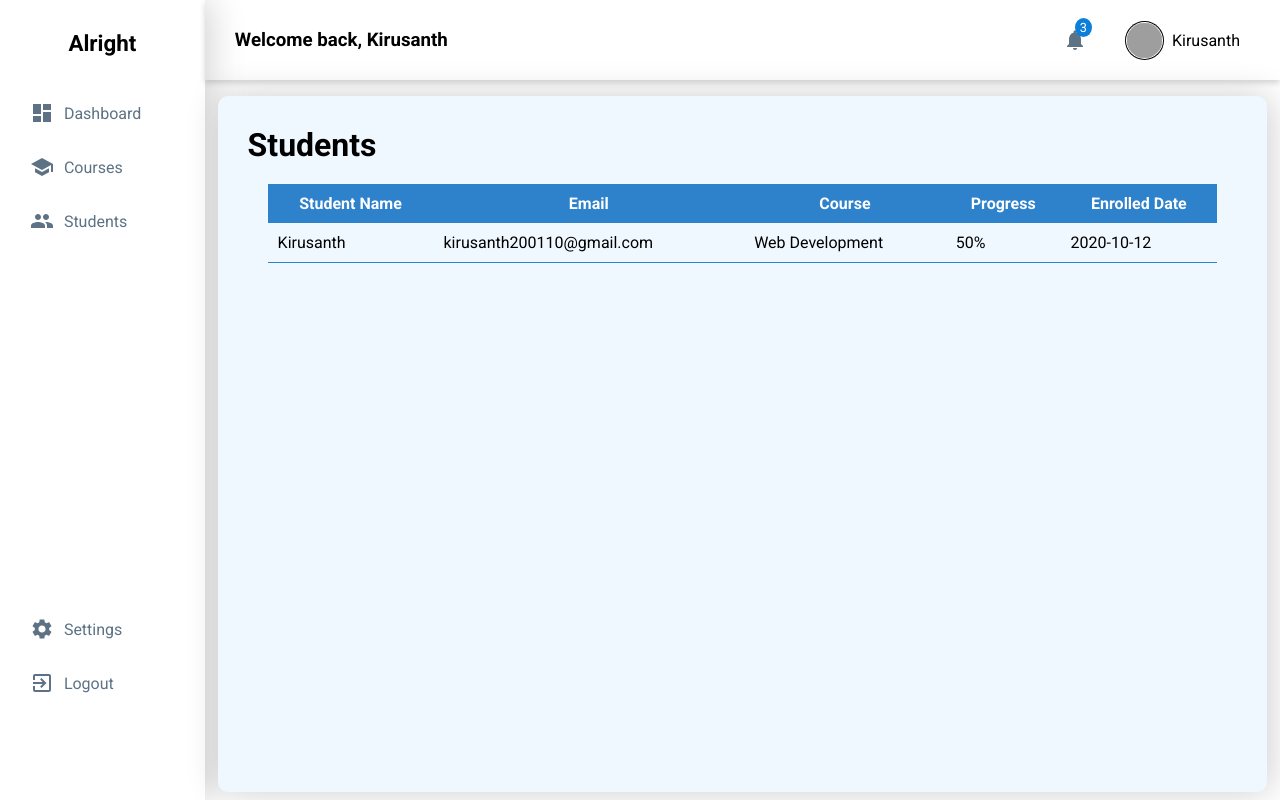
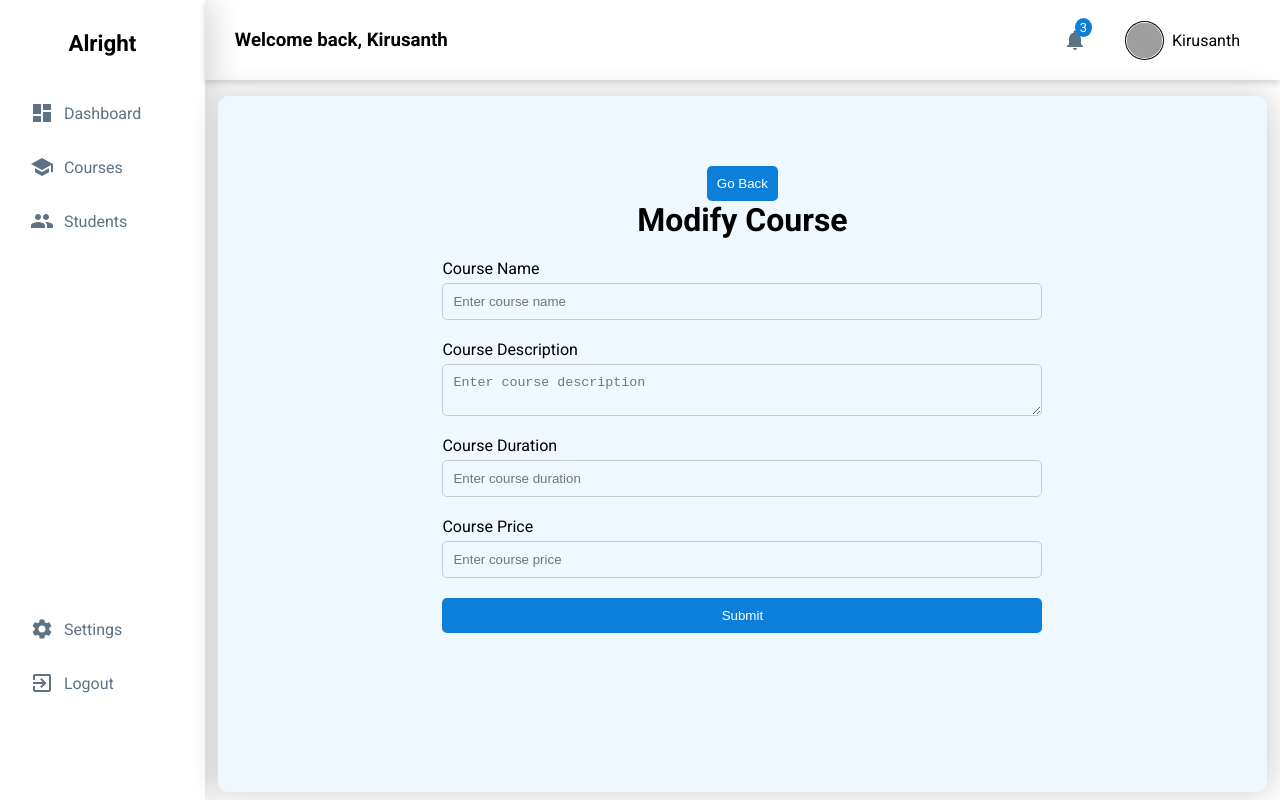
Before and after one commit to kirusanth-08/OnlineLearningPlatform-DS, a React (Create React App) app in the folder frontend/: page /courses/modify in a window 1280 px wide. Built offline with nearby package versions, Linux system fonts and the light colour scheme; grey boxes are pictures that could not be loaded; a web font is replaced by a local one.

Commit message:
Refactor CSS styles, add new components, and update notifications in the instructor header. Update sidebar logo margin. Adjust grid gap in the instructor dashboard. Update icons and add statistics in the dashboard. Remove unnecessary CSS transition in index.css.

```diff
--- a/frontend/package.json
+++ b/frontend/package.json
@@ -14,6 +14,7 @@
     "react-icons": "^5.1.0",
     "react-router-dom": "^6.23.0",
     "react-scripts": "5.0.1",
+    "sweetalert2": "^11.10.8",
     "web-vitals": "^2.1.4"
   },
   "scripts": {
--- a/frontend/src/App.css
+++ b/frontend/src/App.css
@@ -13,4 +13,5 @@
   left: 17%;
   box-shadow: 3px 0 35.16px rgba(0, 0, 0, 0.2);
   padding: 30px;
+  overflow-y: scroll;
 }
--- a/frontend/src/App.js
+++ b/frontend/src/App.js
@@ -6,6 +6,7 @@ import Sidebar from './Instructor/components/Sidebar/Sidebar';
 import Header from './Instructor/components/Header/Header';
 import Courses from './Instructor/pages/Course/Courses';
 import Student from './Instructor/pages/Students/Student';
+import ModifyCourse from './Instructor/pages/Course/ModifyCourse';
 
 function App() {
   return (
@@ -14,9 +15,12 @@ function App() {
         <Sidebar />
         <Header />
         <div className='content-container'>
-          {/* <Dashboard /> */}
-          {/* <Courses /> */}
-          <Student />
+          <Routes>
+            <Route path="/dashboard" element={<Dashboard />} />
+            <Route path="/courses" element={<Courses />} />
+            <Route path="/courses/modify" element={<ModifyCourse />} />
+            <Route path="/students" element={<Student />} />
+          </Routes>
         </div>
       </div>
     </Router>
--- a/frontend/src/Instructor/components/Header/Header.css
+++ b/frontend/src/Instructor/components/Header/Header.css
@@ -14,14 +14,6 @@
     display: flex;
     align-items: center;
 }
-
-/* .header-right .search {
-    display: flex;
-    align-items: center;
-    padding: 5px 10px;
-    border-radius: 10px;
-    margin-right: 10px;
-} */
 
 .header .profile {
     display: flex;
@@ -77,3 +69,51 @@
     margin-right: 15px;
     margin-top: 5px;
 }
+
+
+/*    Notification     */
+.notification-popup {
+    position: absolute;
+    max-width: 250px;
+    height: 300px;
+    background-color: #fff;
+    border: 1px solid #ccc;
+    border-radius: 5px;
+    /* padding: 10px; */
+    box-shadow: 0px 8px 16px 0px rgba(0,0,0,0.2);
+    z-index: 1;
+    right: 100px;
+    top: 60px; /* Adjust based on the height of your header */
+    overflow: auto;
+}
+
+.notification-popup .notification-item {
+    padding: 10px;
+    position: relative;
+    display: flex;
+    flex-direction: column;
+    border-bottom: 1px solid #ccc;
+}
+
+.notification-popup .notification-item .notification-item-title {
+    font-size: 0.9rem;
+    font-weight: 500;
+}
+
+.notification-popup .notification-item .notification-item-message {
+    font-size: 0.8rem;
+    color: #333333a2;
+    text-align: start;
+}
+
+.notification-popup .notification-item .notification-item-time {
+    position: absolute;
+    font-size: 0.7rem;
+    color: #ccc;
+    top: 0;
+    right: 0;
+}
+
+#read {
+    background-color: #f0f0f0;
+}
--- a/frontend/src/Instructor/components/Sidebar/Sidebar.css
+++ b/frontend/src/Instructor/components/Sidebar/Sidebar.css
@@ -27,15 +27,7 @@
     justify-content: space-between;
     height: 80%;
     width: 95%;
-    /* padding: 10px 0; */
 }
-
-/* .nav-links .nav-links__header, .nav-settings .nav-settings__header {
-    font-size: 1.2rem;
-    font-weight: 500;
-    padding: 10px 0;
-    text-align: center;
-} */
 
 .sidebar .nav-links, .sidebar .nav-settings{
     display: flex;
@@ -49,7 +41,7 @@
     margin: 0 10px;
 }
 
-.nav-links a, .nav-settings a {
+.nav-links .side_btn, .nav-settings .side_btn {
     display: flex;
     align-items: center;
     padding: 10px 10px;
@@ -57,9 +49,10 @@
     width: 100%;
     border-radius: 10px;
     transition: all 0.4s;
+    cursor: pointer;
 }
 
-.nav-links a:hover, .nav-settings a:hover {
+.nav-links .side_btn:hover, .nav-settings .side_btn:hover {
     background-color: #E9F5FE;
     color: #0C7FDA;
 }
--- a/frontend/src/Instructor/components/Sidebar/Sidebar.jsx
+++ b/frontend/src/Instructor/components/Sidebar/Sidebar.jsx
@@ -1,6 +1,7 @@
 import React from 'react';
 import { NavLink } from 'react-router-dom';
 import './Sidebar.css';
+import Swal from 'sweetalert2'
 
 import { MdDashboard } from "react-icons/md";
 import { MdSchool } from "react-icons/md";
@@ -9,19 +10,42 @@ import { MdSettings } from "react-icons/md";
 import { MdExitToApp } from "react-icons/md";
 
 const Sidebar = () => {
+
+  const handleLogout = () => {
+    Swal.fire({
+      title: "Are you sure want to logout?",
+      // text: "You have to login again!",
+      icon: "warning",
+      showCancelButton: true,
+      confirmButtonColor: "#d33",
+      cancelButtonColor: "#3085d6",
+      confirmButtonText: "Yes!"
+    }).then((result) => {
+      if (result.isConfirmed) {
+        // Perform logout operation here
+        console.log('User logged out');
+        Swal.fire({
+          title: "Logged out!",
+          // text: "Your file has been deleted.",
+          icon: "success"
+        });
+      }
+    });
+  };
+
   return (
     <div className='sidebar'>
       <div className='logo'>Alright</div>
       <div className='sidebar-elements'>
         <div className='nav-links'>
-            <NavLink to='/dashboard' activeClassName='active-link'><MdDashboard className='sidebar-icon' />Dashboard</NavLink>
-            <NavLink to='/courses' activeClassName='active-link'><MdSchool  className='sidebar-icon' />Courses</NavLink>
-            <NavLink to='/students' activeClassName='active-link'><MdPeople  className='sidebar-icon' />Students</NavLink>
+            <NavLink to='/dashboard' activeClassName='active-link' className='side_btn'><MdDashboard className='sidebar-icon' />Dashboard</NavLink>
+            <NavLink to='/courses' activeClassName='active-link' className='side_btn'><MdSchool  className='sidebar-icon' />Courses</NavLink>
+            <NavLink to='/students' activeClassName='active-link' className='side_btn'><MdPeople  className='sidebar-icon' />Students</NavLink>
         </div>
 
         <div className='nav-settings'>
-            <NavLink to='/settings' activeClassName='active-link'><MdSettings className='sidebar-icon' />Settings</NavLink>
-            <NavLink to='/logout' activeClassName='active-link'><MdExitToApp className='sidebar-icon' />Logout</NavLink>
+            <NavLink to='/settings' activeClassName='active-link' className='side_btn'><MdSettings className='sidebar-icon' />Settings</NavLink>
+            <div className='side_btn' onClick={handleLogout} ><MdExitToApp className='sidebar-icon' />Logout</div>
         </div>
       </div>
     </div>
--- a/frontend/src/Instructor/pages/Course/Courses.css
+++ b/frontend/src/Instructor/pages/Course/Courses.css
@@ -43,3 +43,20 @@
     font-size: 0.8rem;
     padding: 5px;
 }
+
+.course-details .edit-course {
+    background-color: #f0ad4e;
+    color: white;
+    border: none;
+    border-radius: 5px;
+    padding: 10px 15px;
+    text-decoration: none;
+    margin-top: 10px;
+    display: inline-block;
+    cursor: pointer;
+    transition: background-color 0.3s ease;
+}
+
+.course-details .edit-course:hover {
+    background-color: #ec971f;
+}
--- a/frontend/src/Instructor/pages/Course/Courses.jsx
+++ b/frontend/src/Instructor/pages/Course/Courses.jsx
@@ -1,4 +1,5 @@
 import React from 'react'
+import { Link } from 'react-router-dom';
 import './Courses.css'
 
 const Courses = () => {
@@ -14,6 +15,7 @@ const Courses = () => {
                     <h3>Web Development</h3>
                     <p>Learn Web Development from scratch</p>
                     <button className='view-course'>View Course</button>
+                    <Link to="/courses/modify" className='edit-course'>Edit Course</Link>
                 </div>
             </div>
         </div>
--- /dev/null
+++ b/frontend/src/Instructor/pages/Course/ModifyCourse.css
@@ -0,0 +1,57 @@
+
+.ModifyCourse {
+    display: flex;
+    flex-direction: column;
+    align-items: center;
+    padding: 20px;
+}
+
+.ModifyCourse form {
+    display: flex;
+    flex-direction: column;
+    width: 100%;
+    max-width: 600px;
+}
+
+.ModifyCourse label {
+    margin-top: 20px;
+    margin-bottom: 5px;
+}
+
+.ModifyCourse input, .ModifyCourse textarea {
+    width: 100%;
+    padding: 10px;
+    border-radius: 5px;
+    border: 1px solid #ccc;
+}
+
+.ModifyCourse button {
+    margin-top: 20px;
+    padding: 10px;
+    border-radius: 5px;
+    border: none;
+    background-color: #0C7FDA;
+    color: #fff;
+    cursor: pointer;
+}
+
+.ModifyCourse .submit-button {
+    background-color: #0C7FDA;
+    color: #fff;
+    padding: 10px 20px;
+    border: none;
+    border-radius: 5px;
+    cursor: pointer;
+    margin-top: 20px;
+    transition: background-color 0.3s ease;
+}
+
+.ModifyCourse .submit-button:hover {
+    background-color: #0a5d8a;
+}
+
+@media (max-width: 600px) {
+    .ModifyCourse {
+        padding: 10px;
+    }
+}
--- /dev/null
+++ b/frontend/src/Instructor/pages/Course/ModifyCourse.jsx
@@ -0,0 +1,35 @@
+import React from 'react';
+import { useNavigate } from 'react-router-dom';
+import './ModifyCourse.css';
+
+const ModifyCourse = () => {
+  const navigate = useNavigate();
+
+  const handleBackClick = () => {
+    navigate(-1);
+  };
+
+  return (
+    <div className="ModifyCourse">
+      <button onClick={handleBackClick} className="back-button">Go Back</button>
+      <h1>Modify Course</h1>
+      <form>
+        <label htmlFor="courseName">Course Name</label>
+        <input id="courseName" type="text" placeholder="Enter course name" />
+
+        <label htmlFor="courseDescription">Course Description</label>
+        <textarea id="courseDescription" placeholder="Enter course description" />
+
+        <label htmlFor="courseDuration">Course Duration</label>
+        <input id="courseDuration" type="text" placeholder="Enter course duration" />
+
+        <label htmlFor="coursePrice">Course Price</label>
+        <input id="coursePrice" type="text" placeholder="Enter course price" />
+
+        <button type="submit" className="submit-button">Submit</button>
+      </form>
+    </div>
+  );
+};
+
+export default ModifyCourse;
```
Also changed, not shown: frontend/src/Instructor/components/Header/Header.jsx (+37 -3 lines), 1 other file (tests, documents, lock files or other folders).
